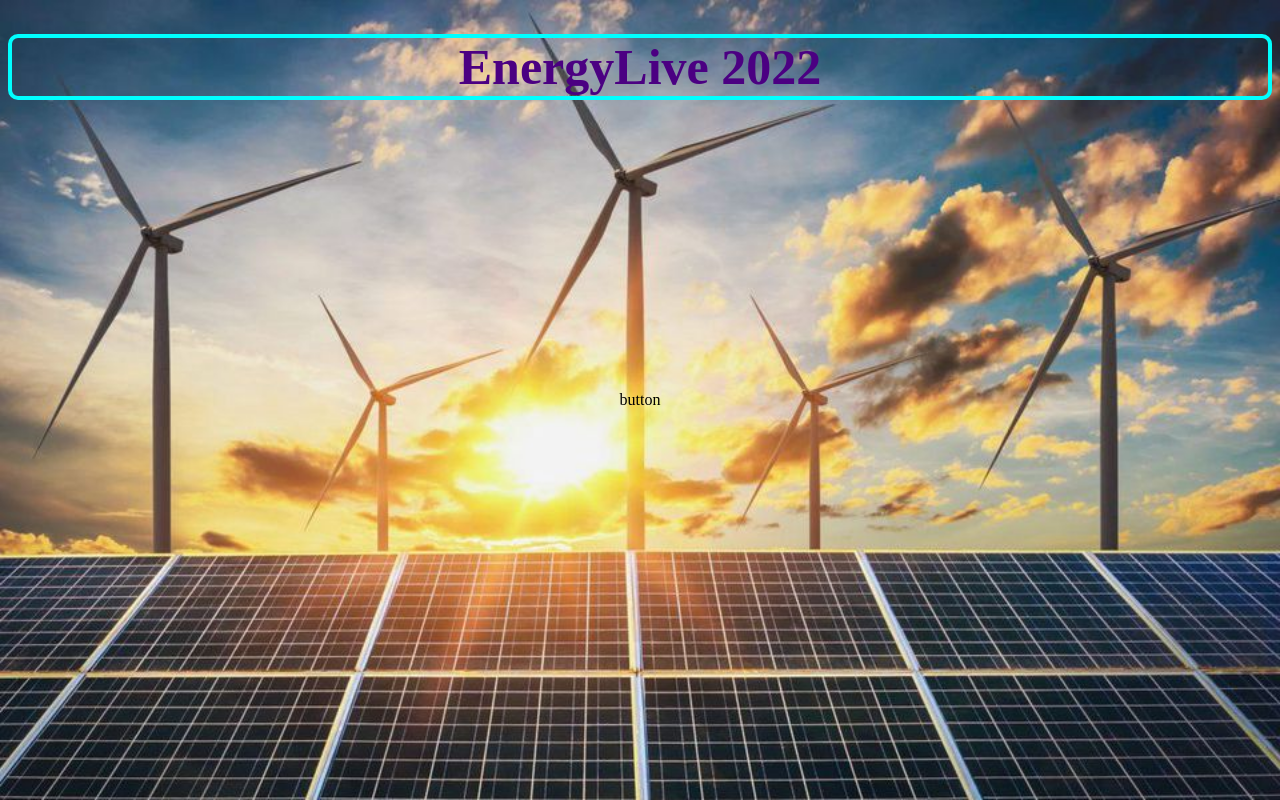
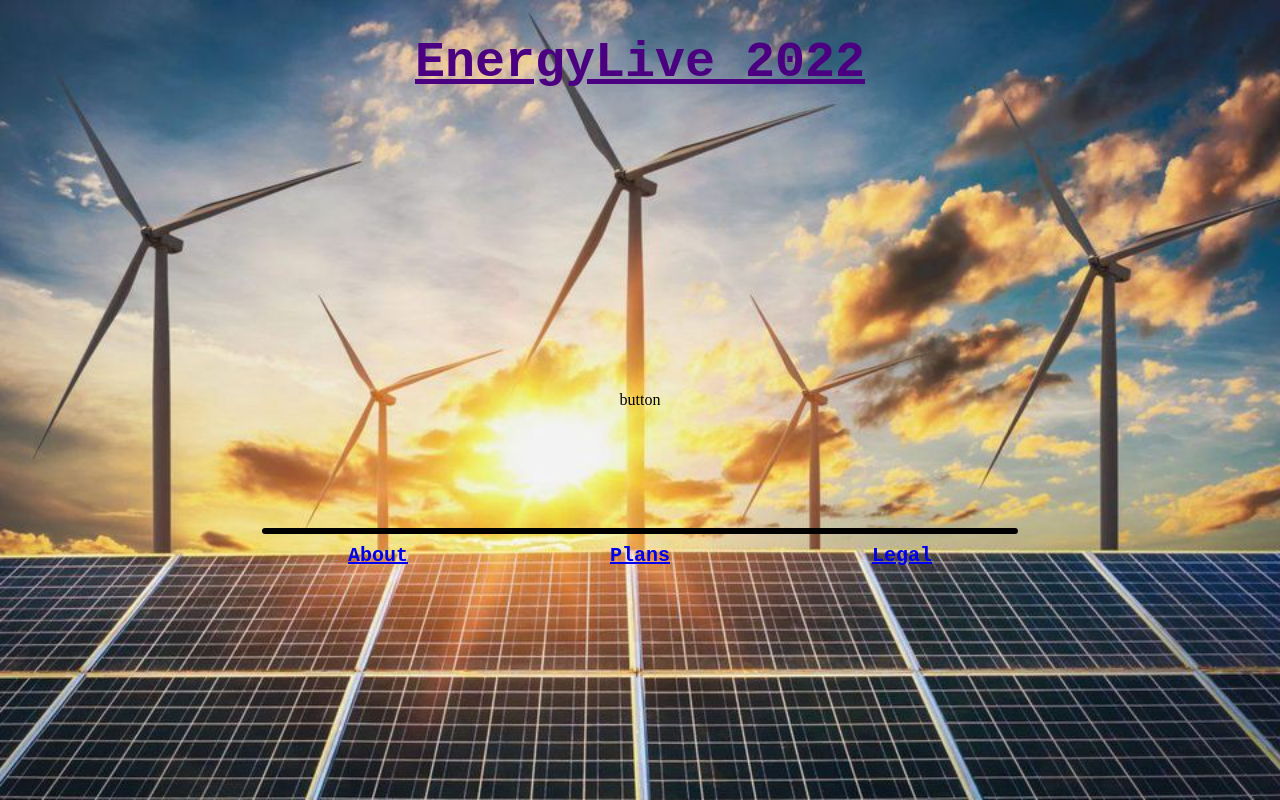
Before and after one commit to PanagiotisPapadeas/Energy_Live-Saas-NTUA, a website: page FrontEnd/SSO/SSO.html in a window 1280 px wide. Drawn offline with Linux system fonts and the light colour scheme.

Commit message:
Added footer in SSO page

```diff
--- a/FrontEnd/SSO/SSO.css
+++ b/FrontEnd/SSO/SSO.css
@@ -1,8 +1,9 @@
 #title {
+  font-family: 'Courier New', Courier, monospace;
   color: indigo;
   text-align: center;
-  border: solid 4px;
-  border-color: aqua;
+  /* border: solid 4px; */
+  /* border-color: aqua; */
   border-radius: 10px;
   font-size: 50px;
 }
@@ -20,3 +21,15 @@ body {
   transform: translate(-50%, -50%);
   padding: 10px;
 }
+
+hr {
+  width: 750px;
+  border: 3px solid black;
+  border-radius: 10px;
+}
+
+th {
+  padding: 0 100px;
+  font-family: 'Courier New', Courier, monospace;
+  font-size: 20px;
+}
--- a/FrontEnd/SSO/SSO.html
+++ b/FrontEnd/SSO/SSO.html
@@ -20,7 +20,7 @@
 </head>
 
 <body>
-    <h1 id="title">EnergyLive 2022</h1>
+    <h1 id="title"><u>EnergyLive 2022</u></h1>
 
 
     <!-- ===============================FOR GOOGLE SSO============================== -->
@@ -32,7 +32,13 @@
         <div class="g_id_signin" data-type="standard">button</div>
     </div>
     <!-- ======================================================================== -->
-
+    <br><br><br><br><br><br><br><br><br><br><br><br><br><br><br><br><br><br><br><br><br><br>
+    <hr>
+    <table style="margin-left: auto; margin-right: auto">
+        <th><u><a href="#">About</a></u></th>
+        <th><u><a href="#">Plans</a></u></th>
+        <th><u><a href="#">Legal</a></u></th>
+    </table>
 
 
 </body>
```
